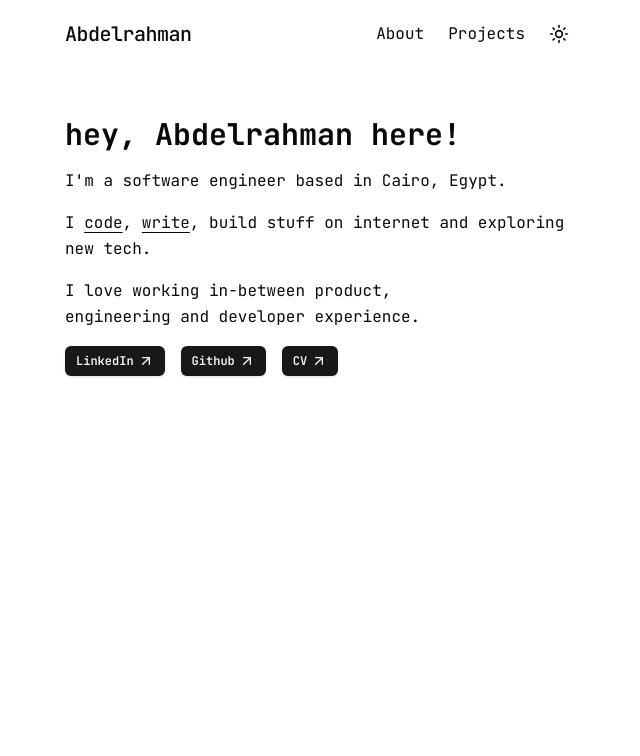
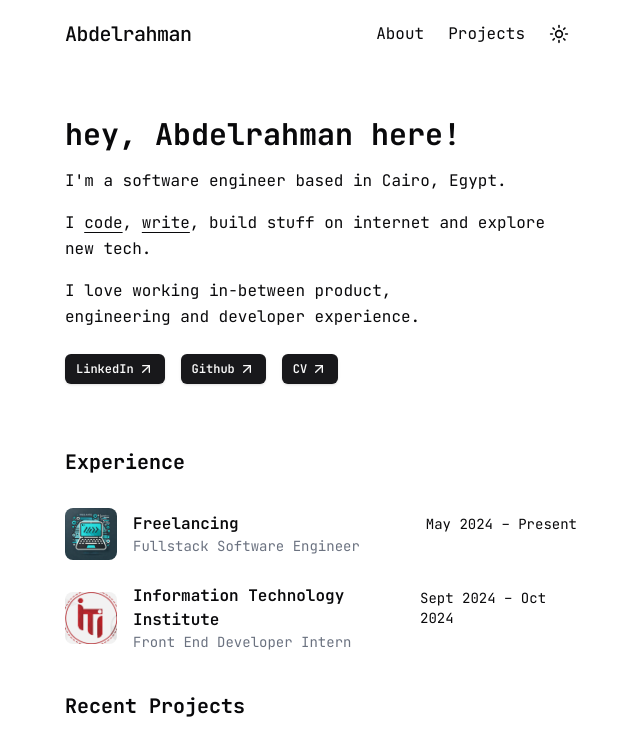
Before and after one commit to hellorapio/portfolio, a Next.js app: page / in a window 1280 px wide. Shown: the top 756 px of the page, without its empty margins (319-959 px from the left). Built offline with nearby package versions, Linux system fonts and the light colour scheme.

Commit message:
feat: adding experience section and recent projects start

```diff
--- a/src/app/page.tsx
+++ b/src/app/page.tsx
@@ -1,11 +1,15 @@
+import Experience from "@/components/Experience";
 import Header from "@/components/Header";
 import Intro from "@/components/Intro";
+import Recent from "@/components/RecentProjects";
 
 export default function Home() {
   return (
     <main className="flex flex-col gap-8 items-center sm:items-start">
       <Header />
       <Intro />
+      <Experience></Experience>
+      <Recent></Recent>
     </main>
   );
 }
--- /dev/null
+++ b/src/components/Experience.tsx
@@ -0,0 +1,28 @@
+import ExperienceItem from "./ExperienceItem";
+import Wrapper from "./Wrapper";
+
+export default function Experience() {
+  return (
+    <Wrapper>
+      <section className="flex flex-col gap-8 -mt-6">
+        <h2 className="text-lg md:text-xl font-bold">Experience</h2>
+        <ul className="flex flex-col gap-6">
+          <ExperienceItem
+            title="Fullstack Software Engineer"
+            company="Freelancing"
+            date="May 2024 – Present"
+            image="/freelancing.webp"
+            alt="freelancing"
+          />
+          <ExperienceItem
+            title="Front End Developer Intern"
+            company="Information Technology Institute"
+            date="Sept 2024 – Oct 2024"
+            image="/iti.png"
+            alt="ITI"
+          />
+        </ul>
+      </section>
+    </Wrapper>
+  );
+}
--- /dev/null
+++ b/src/components/ExperienceItem.tsx
@@ -0,0 +1,40 @@
+import Image from "next/image";
+
+type ExperienceItemProps = {
+  title: string;
+  company: string;
+  date: string;
+  image: string;
+  alt: string;
+};
+
+export default function ExperienceItem({
+  title,
+  company,
+  date,
+  image,
+  alt,
+}: ExperienceItemProps) {
+  return (
+    <li className="flex justify-between">
+      <div className="flex items-center gap-4 w-full">
+        <div>
+          <Image
+            src={image}
+            width={60}
+            height={60}
+            alt={alt}
+            className="rounded-lg"
+          />
+        </div>
+        <div className="w-full">
+          <div className="flex justify-between items-center w-full">
+            <h3 className="text-md font-semibold">{company}</h3>
+            <p className="text-sm">{date}</p>
+          </div>
+          <p className="text-sm text-gray-500">{title}</p>
+        </div>
+      </div>
+    </li>
+  );
+}
--- a/src/components/Intro.tsx
+++ b/src/components/Intro.tsx
@@ -14,7 +14,7 @@ export default function Intro() {
         <p className="leading-relaxed">
           I <span className="underline underline-offset-4">code</span>,{" "}
           <span className="underline underline-offset-4">write</span>,
-          build stuff on internet and exploring new tech.
+          build stuff on internet and explore new tech.
         </p>
         <p className="text-md md:w-3/4 leading-relaxed">
           I love working in-between product, engineering and developer
--- a/src/components/PersonalLinks.tsx
+++ b/src/components/PersonalLinks.tsx
@@ -4,7 +4,7 @@ import { ArrowUpRight } from "lucide-react";
 
 export default function PersonalLinks() {
   return (
-    <section className="py-4">
+    <section className="py-6">
       <div className="flex gap-4 ">
         <Link href="https://www.linkedin.com/in/hellorapio">
           <Badge>
--- /dev/null
+++ b/src/components/RecentProjects.tsx
@@ -0,0 +1,12 @@
+import Wrapper from "./Wrapper";
+
+export default function RecentProjects() {
+  return (
+    <Wrapper>
+      <section className="flex flex-col gap-8 -mt-6">
+        <h2 className="text-lg md:text-xl font-bold">Recent Projects</h2>
+        <ul className="flex flex-col gap-4"></ul>
+      </section>
+    </Wrapper>
+  );
+}
```
Also changed, not shown: public/freelancing.webp (added), public/iti.png (added).
